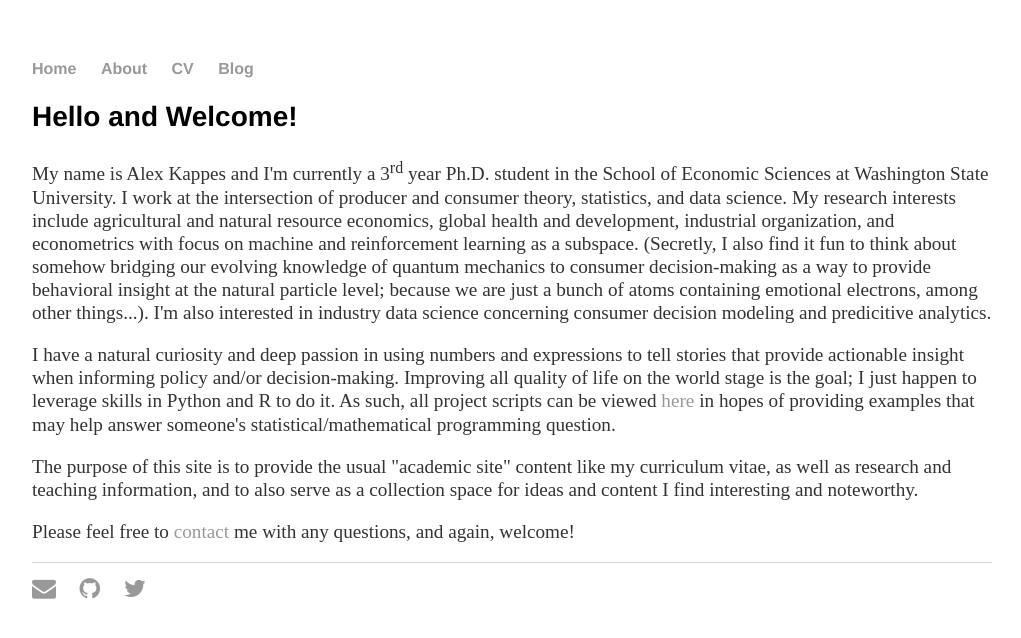
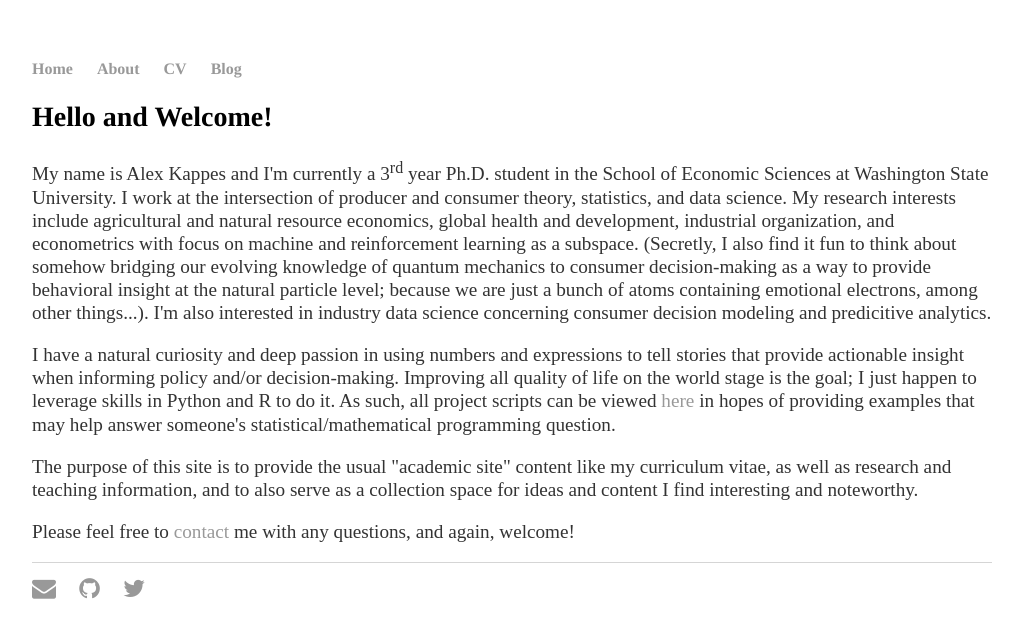
Before and after one commit to AJKappes/AJKappes.github.io, a Jekyll site: the page index.html, which Jekyll copies as it is, in a window 1280 px wide. Shown: the top 638 px of the page, without its empty margins (128-1149 px from the left). Built offline with Jekyll 4.4.1, drawn with Linux system fonts in a browser that asks for light colours.

Commit message:
reconcile font family

```diff
--- a/css/main.css
+++ b/css/main.css
@@ -3,7 +3,7 @@ body {
     width: 75%;
 }
 nav ul, footer ul {
-    font-family:'Helvetica', 'Arial', 'Sans-Serif';
+    font-family:'TeX', 'Times', 'Sans-Serif';
     padding: 0px;
     list-style: none;
     font-weight: bold;
@@ -21,7 +21,7 @@ a:hover {
 }
 h2 {
     font-size: 1.75em;
-    font-family:'Helvetica', 'Arial', 'Sans-Serif';
+    font-family:'TeX', 'Times', 'Sans-Serif';
 }
 p {
     font-size: 1.2em;
```
